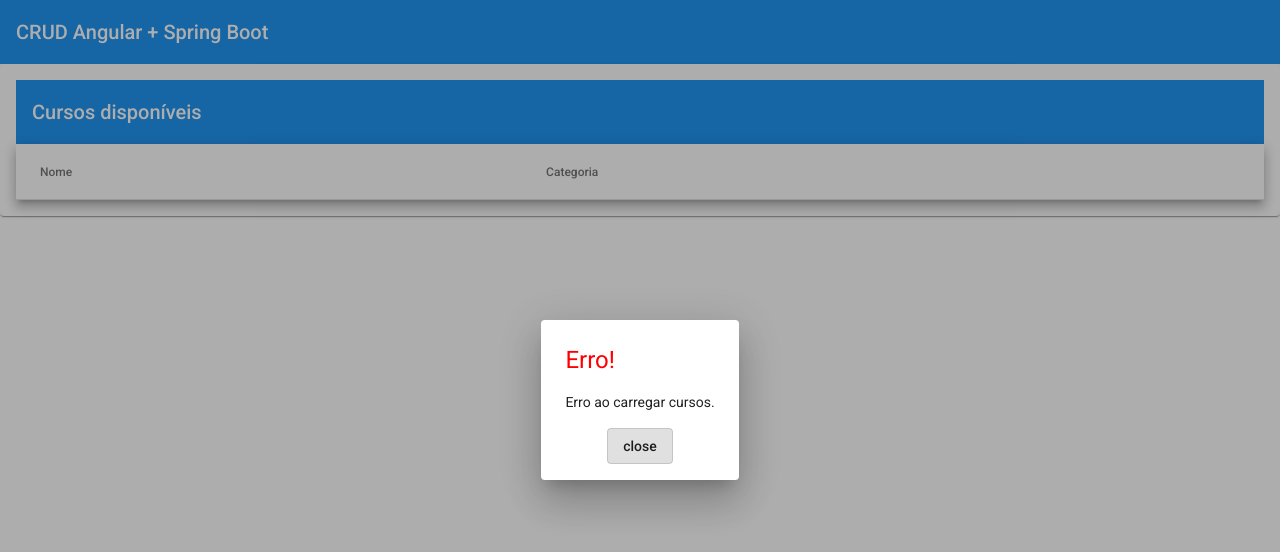
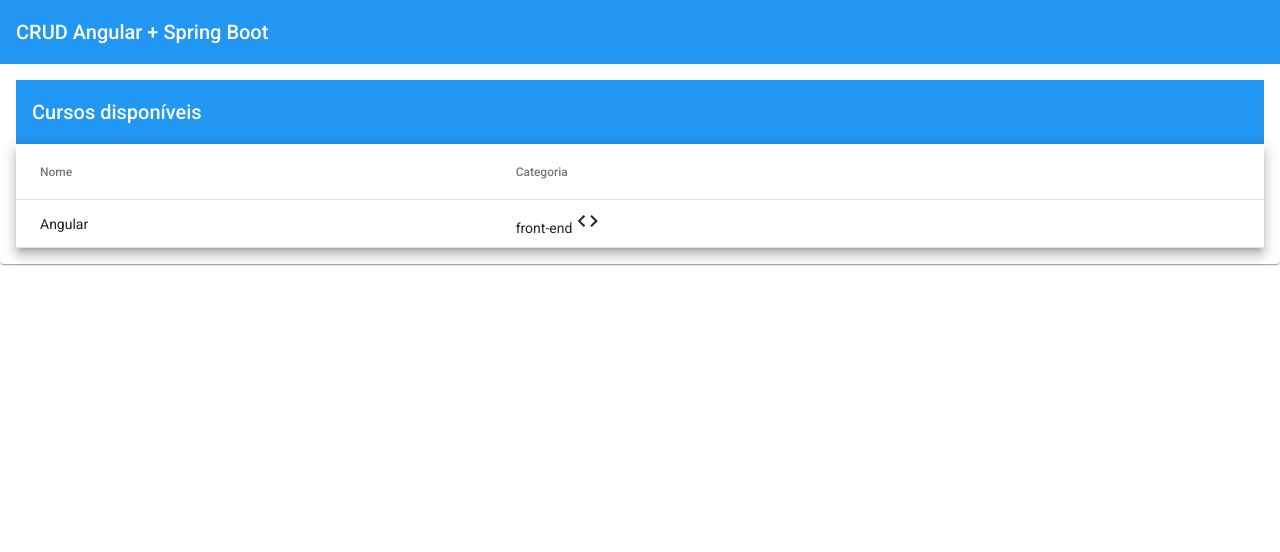
Before and after one commit to brunolopesdemelo/crud-angular, an Angular app: page /courses in a window 1280 px wide. Shown: the top 552 px of the page. Built offline with nearby package versions, Linux system fonts and the light colour scheme; no server answers.

Commit message:
adicionando icones

```diff
--- a/src/app/courses/courses/courses.component.html
+++ b/src/app/courses/courses/courses.component.html
@@ -17,7 +17,10 @@
       <!-- Category Column -->
       <ng-container matColumnDef="category">
         <th mat-header-cell *matHeaderCellDef>Categoria</th>
-        <td mat-cell *matCellDef="let course">{{ course.category }}</td>
+        <td mat-cell *matCellDef="let course">
+          {{ course.category }}
+          <mat-icon aria-hidden="false" aria-label="Categoria do curso">{{ course.category | category }}</mat-icon>
+        </td>
       </ng-container>
 
       <tr mat-header-row *matHeaderRowDef="displayedColumns"></tr>
--- a/src/app/courses/services/courses.service.ts
+++ b/src/app/courses/services/courses.service.ts
@@ -7,7 +7,7 @@ import { first, tap, delay } from 'rxjs/operators';
   providedIn: 'root',
 })
 export class CoursesService {
-  private readonly API = '/assets/acourses.json';
+  private readonly API = '/assets/courses.json';
 
   constructor(private httpClient: HttpClient) {}
 
--- /dev/null
+++ b/src/app/shared/pipes/category.pipe.ts
@@ -0,0 +1,17 @@
+import { Pipe, PipeTransform } from '@angular/core';
+
+@Pipe({
+  name: 'category',
+})
+export class CategoryPipe implements PipeTransform {
+  transform(value: string, ...args: unknown[]): string {
+    switch (value) {
+      case 'front-end':
+        return 'code';
+      case 'back-end':
+        return 'computer';
+    }
+
+    return 'code';
+  }
+}
```
Also changed, not shown: src/app/shared/app-material/app-material.module.ts (+6 -5 lines), src/app/shared/shared.module.ts (+5 -11 lines), 1 other file (tests, documents, lock files or other folders).
